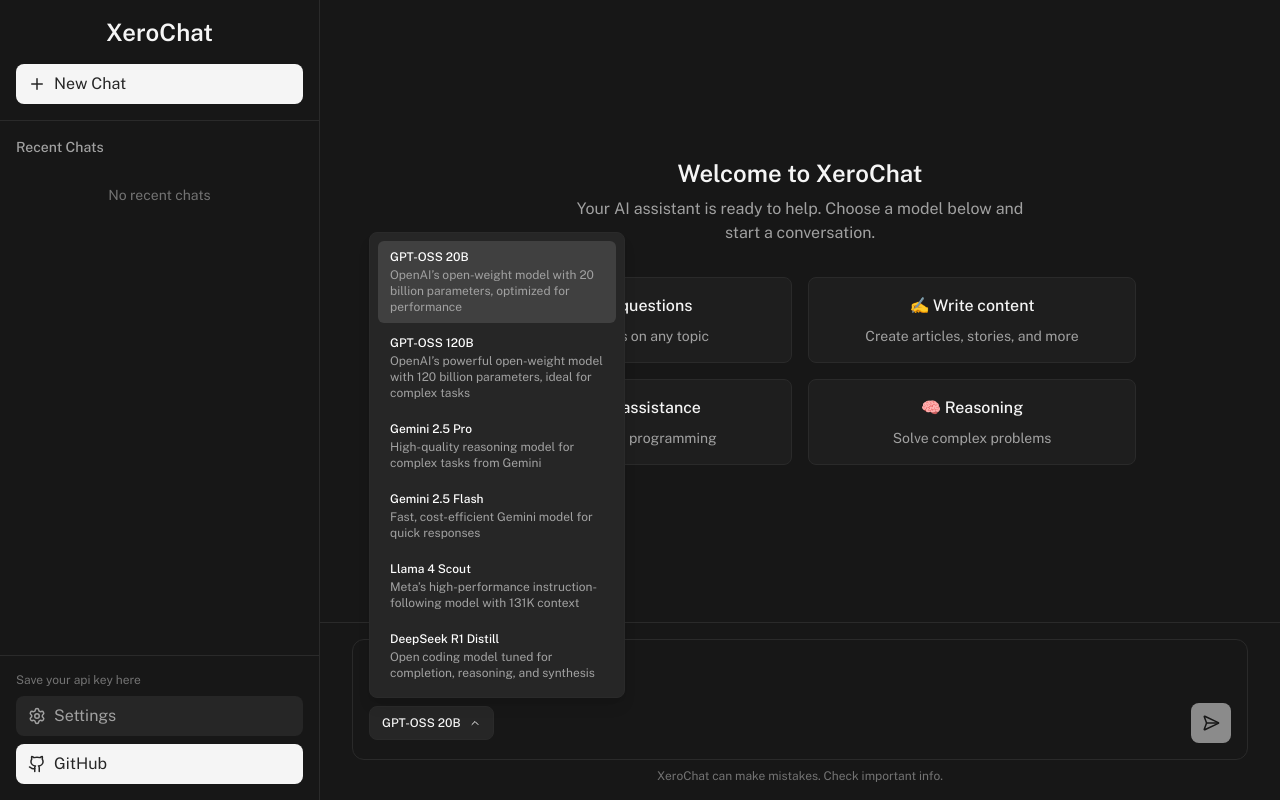
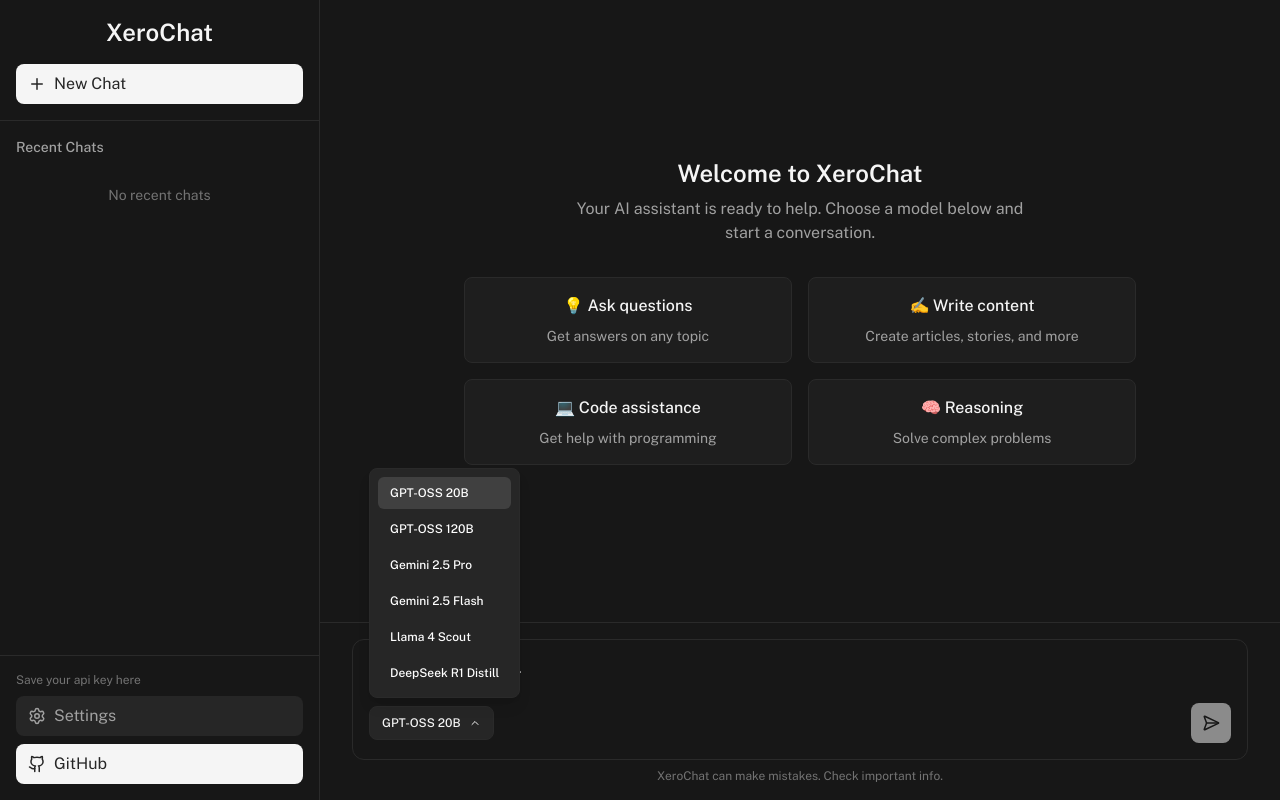
Before and after one commit to unsafe0x0/xerochat, a Next.js app: page / in a window 1280 px wide. Both pictures are taken after a click on the button "GPT-OSS 20B". Built offline with nearby package versions, Linux system fonts and the light colour scheme.

Commit message:
minor fixes

```diff
--- a/components/ModelSelector.tsx
+++ b/components/ModelSelector.tsx
@@ -53,8 +53,8 @@
 
   const dropdownPositionClasses =
     variant === "mobile"
-      ? "bottom-full mb-2 left-0 w-64"
-      : "bottom-full mb-2 left-0 w-64";
+      ? "bottom-full mb-2 left-0"
+      : "bottom-full mb-2 left-0";
 
   return (
     <div ref={dropdownRef} className={`relative ${className}`}>
@@ -86,12 +86,12 @@
                   selectedModel.id === model.id ? "bg-neutral-700 text-sm" : ""
                 }`}
               >
-                <div className="font-medium text-white text-xs">
+                <div className="font-medium text-white text-xs whitespace-nowrap">
                   {model.name}
                 </div>
-                <div className="text-xs text-neutral-400 mt-0.5">
+                {/* <div className="text-xs text-neutral-400 mt-0.5">
                   {model.description}
-                </div>
+                </div> */}
               </button>
             ))}
           </div>
--- a/components/SettingsModal.tsx
+++ b/components/SettingsModal.tsx
@@ -76,7 +76,7 @@
             <p className="text-xs text-neutral-400 mt-1">
               Required for API access. Get your API key from{" "}
               <Link
-                href="https://console.cloud.google.com/generative-ai"
+                href="https://console.cloud.google.com/"
                 target="_blank"
                 rel="noopener noreferrer"
                 className="text-orange-400 hover:underline"
```
